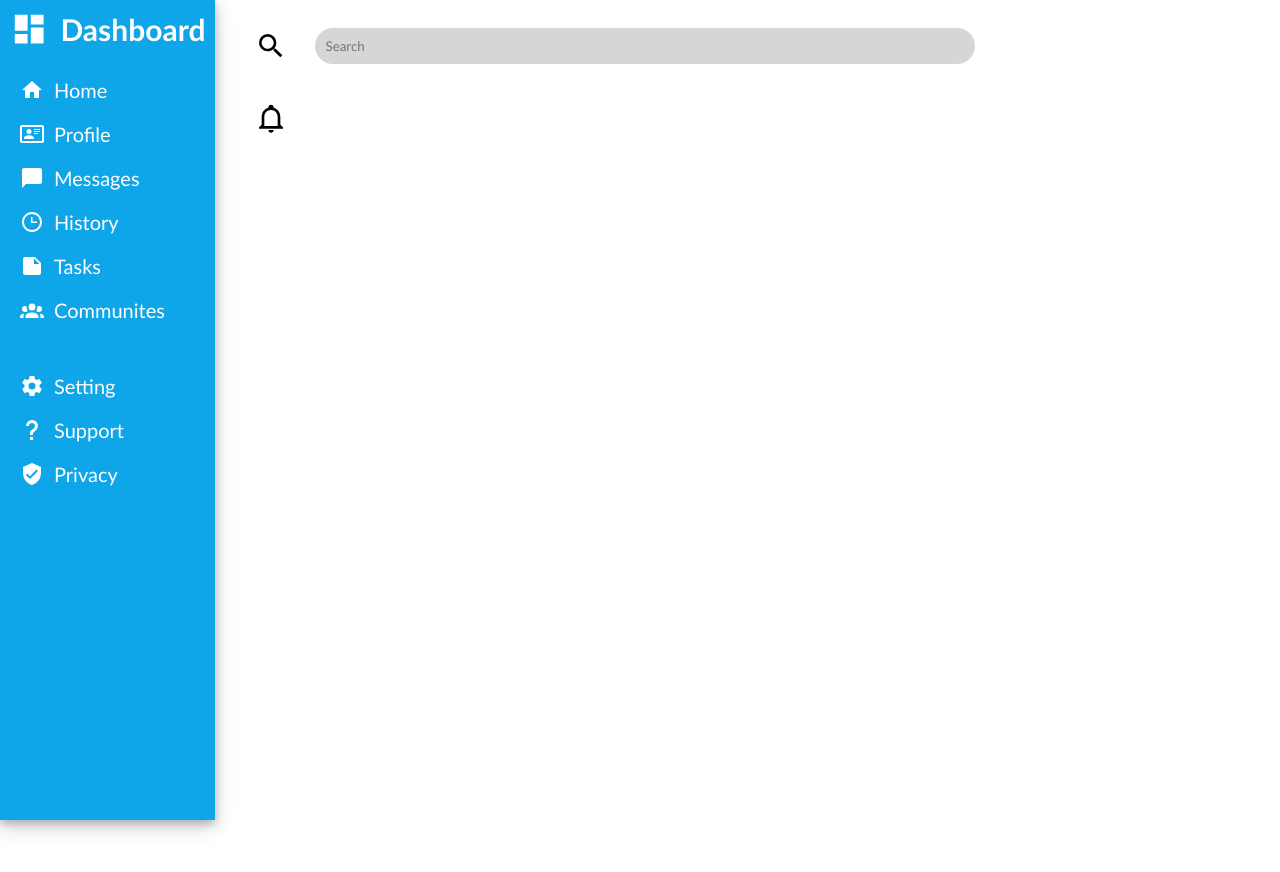
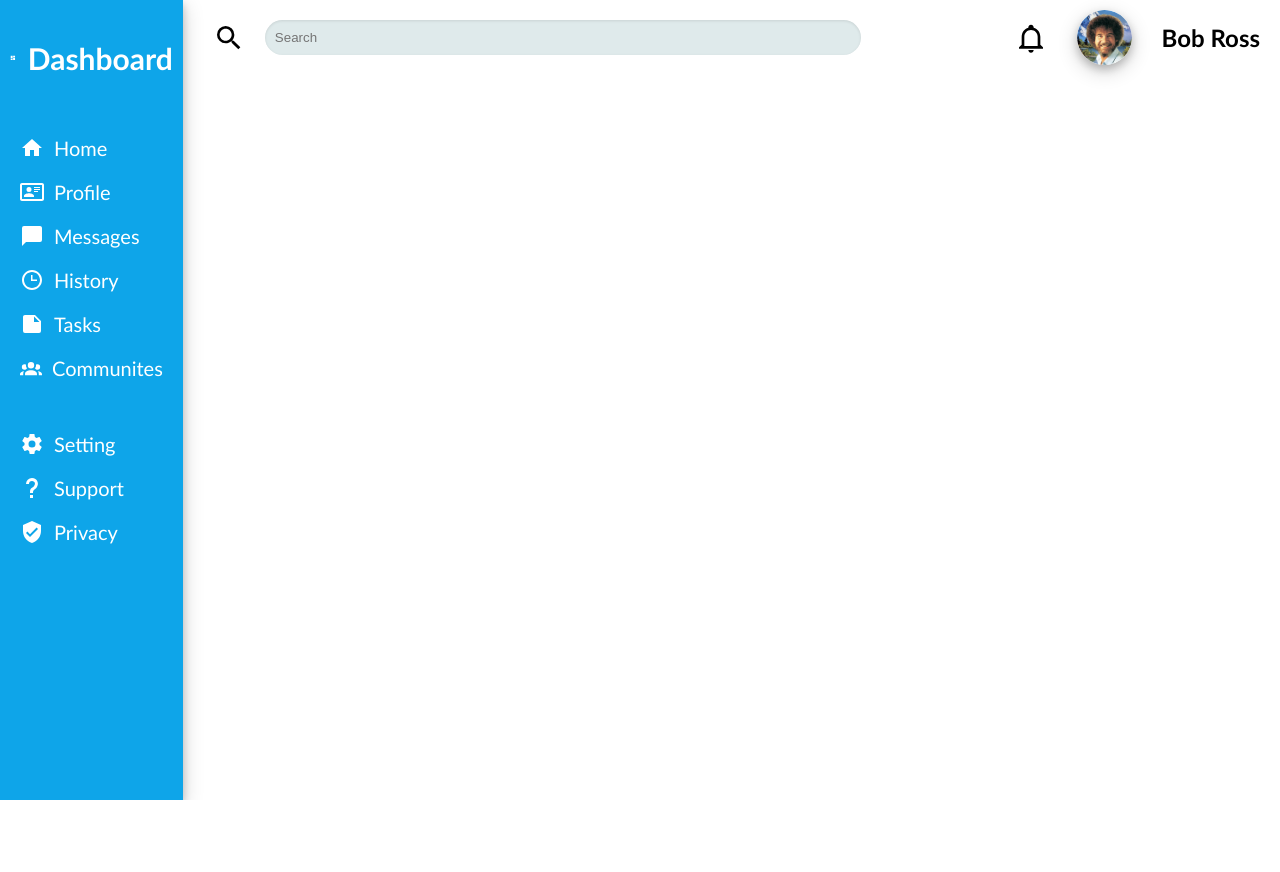
Before and after one commit to MrBenjaminHolmes/Admin-Dashboard, a plain HTML site: page index.html in a window 1280 px wide. Shown: the top 872 px of the page. After the commit the page ends 800 px from the top, so only its background shows below. Drawn offline with Linux system fonts and the light colour scheme.

Commit message:
Added Top Search

```diff
--- a/index.html
+++ b/index.html
@@ -12,7 +12,9 @@
         <div class="Topheader">
             <svg xmlns="http://www.w3.org/2000/svg" viewBox="0 0 24 24"><title>magnify</title><path d="M9.5,3A6.5,6.5 0 0,1 16,9.5C16,11.11 15.41,12.59 14.44,13.73L14.71,14H15.5L20.5,19L19,20.5L14,15.5V14.71L13.73,14.44C12.59,15.41 11.11,16 9.5,16A6.5,6.5 0 0,1 3,9.5A6.5,6.5 0 0,1 9.5,3M9.5,5C7,5 5,7 5,9.5C5,12 7,14 9.5,14C12,14 14,12 14,9.5C14,7 12,5 9.5,5Z" /></svg>
             <input type="text" name="Search" id="Seach" placeholder="Search">
-            <svg xmlns="http://www.w3.org/2000/svg" viewBox="0 0 24 24"><title>bell-outline</title><path d="M10 21H14C14 22.1 13.1 23 12 23S10 22.1 10 21M21 19V20H3V19L5 17V11C5 7.9 7 5.2 10 4.3V4C10 2.9 10.9 2 12 2S14 2.9 14 4V4.3C17 5.2 19 7.9 19 11V17L21 19M17 11C17 8.2 14.8 6 12 6S7 8.2 7 11V18H17V11Z" /></svg>
+            <svg class="notification" xmlns="http://www.w3.org/2000/svg" viewBox="0 0 24 24"><title>bell-outline</title><path d="M10 21H14C14 22.1 13.1 23 12 23S10 22.1 10 21M21 19V20H3V19L5 17V11C5 7.9 7 5.2 10 4.3V4C10 2.9 10.9 2 12 2S14 2.9 14 4V4.3C17 5.2 19 7.9 19 11V17L21 19M17 11C17 8.2 14.8 6 12 6S7 8.2 7 11V18H17V11Z" /></svg>
+            <img src="images/profile.png" alt="profile">
+            <p  class="username">Bob Ross</p>
         </div>
 
 
--- a/styles.css
+++ b/styles.css
@@ -1,10 +1,12 @@
-* {
-    font-family: 'Gill Sans', 'Gill Sans MT', Calibri, 'Trebuchet MS', sans-serif;
+html, body {
+    height: 100%;
     margin: 0;
     padding: 0;
+    font-family: 'Gill Sans', 'Gill Sans MT', Calibri, 'Trebuchet MS', sans-serif;
 }
 
 .container {
+    height: 100%;
     display: grid;
     grid-template-columns: 1fr 6fr;
     grid-template-rows: 1fr 6fr;
@@ -16,9 +18,8 @@
     color: white;
     padding: 10px;
     grid-row: 1/5;
-    height: 100vh;
+    overflow: auto;
 }
-
 .Title {
     display: flex;
     margin-bottom: 20px;
@@ -56,36 +57,67 @@ li > svg {
     margin-right: 10px;
 }
 
-.Topheader>svg{
+.Topheader>svg {
     height: 32px;
     width: 32px;
     fill: black;
     margin: 20px;
-    margin-left: 40px;
+    margin-left: 30px;
 }
 
 .topList {
     margin-bottom: 4vh;
 }
 
-li:hover{
+li:hover {
     transform: scale(1.05);
 }
 
-input{
-    width: 50vw;
+input {
+    width: 40vw;
     height: min-content;
-    align-self: center;
+    width: 80%;
     padding: 10px;
     border-radius: 25px;
     border: none;
-    background-color: #d6d6d6;
+    background-color: #dfeaeb;
+    box-shadow: inset 0 1px 3px rgba(0, 0, 0, 0.1);
+    transition: all 0.3s ease-in-out;
 }
 
-.Topheader{
+input:focus {
+    background-color: #dadada;
+    outline: none;
+}
+
+.Topheader {
     display: grid;
-    grid-template-rows: 1fr 1fr 1fr 1fr;
-    grid-template-columns: 100px 200px;
+    grid-template-rows: 1fr 1fr;
+    grid-template-columns: min-content 6fr min-content min-content max-content;
     grid-column-start: 2;
-    margin-top: 10px;
 }
+
+.Topheader> * {
+    align-self: center;
+}
+
+img {
+    height: 55px;
+    width: 55px;
+    border-radius: 50%;
+    margin: 10px;
+    box-shadow: 0 4px 8px 0 rgba(0, 0, 0, 0.2), 0 6px 20px 0 rgba(0, 0, 0, 0.19);
+}
+
+.username {
+    font-size: 150%;
+    font-weight: 900;
+    justify-self: center;
+    margin: 20px;
+}
+
+.notification {
+    justify-self: flex-end;
+    position: relative;
+    cursor: pointer;
+}
```
Also changed, not shown: images/home.svg (deleted), images/profile.png (added).
